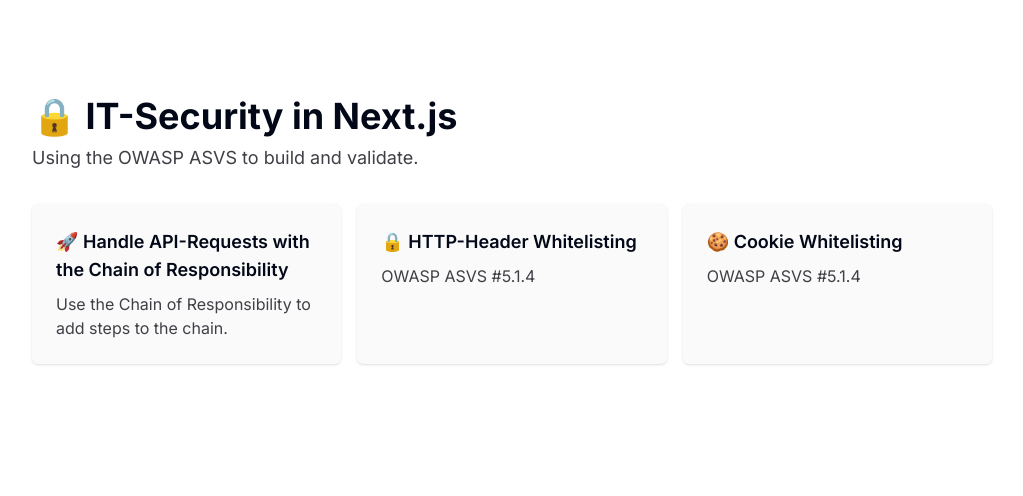
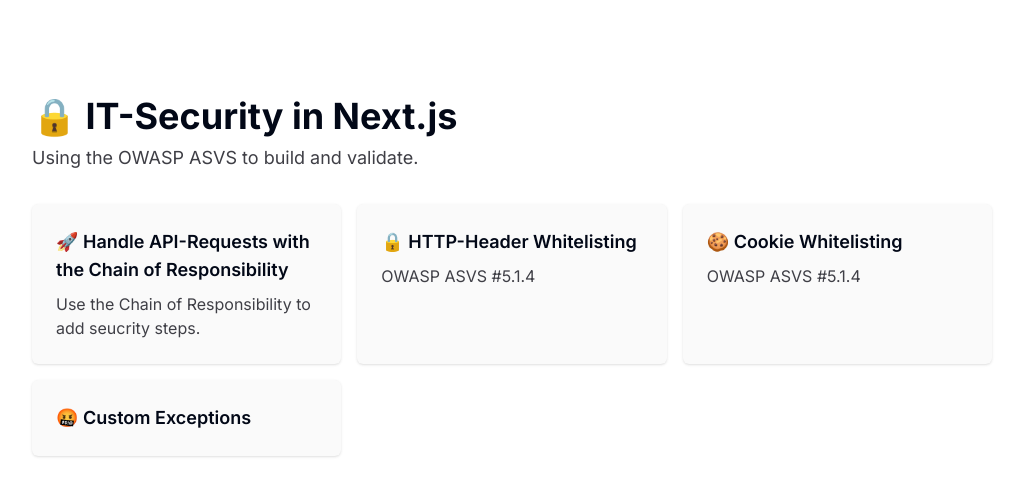
Before and after one commit to TobiasGleiter/nextjs-security, a Next.js app: page / in a window 1280 px wide. Shown: the top 496 px of the page, without its empty margins (128-1151 px from the left). Built offline with nearby package versions, Linux system fonts and the light colour scheme.

Commit message:
chore: custom error message

```diff
--- /dev/null
+++ b/src/app/api/v1/custom-exceptions/route.ts
@@ -0,0 +1,17 @@
+import { RequiresProPlanError } from "@/lib/exceptions/custom.exceptions";
+import { NextResponse } from "next/server";
+
+export async function GET() {
+  try {
+    const isUserPro = false;
+    if (!isUserPro) throw new RequiresProPlanError();
+
+    return NextResponse.json("I am secure!");
+  } catch (error) {
+    if (error instanceof RequiresProPlanError) {
+      return new Response(error.message, { status: 402 });
+    }
+
+    return NextResponse.json("Forbidden", { status: 403 });
+  }
+}
--- /dev/null
+++ b/src/app/docs/custom-exceptions/page.tsx
@@ -0,0 +1,3 @@
+export default function CustomExceptionsPage() {
+  return <div>CustomExceptionsPage</div>;
+}
--- a/src/app/page.tsx
+++ b/src/app/page.tsx
@@ -4,7 +4,7 @@
 const items = [
   {
     headline: "🚀 Handle API-Requests with the Chain of Responsibility",
-    description: "Use the Chain of Responsibility to add steps to the chain.",
+    description: "Use the Chain of Responsibility to add seucrity steps.",
     href: "/docs/chain-of-responsibilities",
   },
   {
@@ -16,6 +16,10 @@
     headline: "🍪 Cookie Whitelisting",
     description: "OWASP ASVS #5.1.4",
     href: "/docs/cookies",
+  },
+  {
+    headline: "🤬 Custom Exceptions",
+    href: "/docs/custom-exceptions",
   },
 ];
 
--- a/src/components/ui/card.tsx
+++ b/src/components/ui/card.tsx
@@ -2,7 +2,7 @@
 
 interface CardProps {
   headline: string;
-  description: string;
+  description?: string;
   href: string;
 }
 
@@ -12,7 +12,7 @@
       <Link href={href}>
         <h2 className="text-lg font-semibold hover:underline">{headline}</h2>
       </Link>
-      <p className="text-zinc-700">{description}</p>
+      {description && <p className="text-zinc-700">{description}</p>}
     </div>
   );
 }
--- /dev/null
+++ b/src/lib/exceptions/custom.exceptions.ts
@@ -0,0 +1,5 @@
+export class RequiresProPlanError extends Error {
+  constructor(message = "This action requires a pro plan") {
+    super(message);
+  }
+}
--- /dev/null
+++ b/src/lib/handler/user.handler.ts
@@ -0,0 +1,13 @@
+import { RequiresProPlanError } from "../exceptions/custom.exceptions";
+import { AbstractRequestHandler } from "./request.handler";
+
+export class UserIsPro extends AbstractRequestHandler {
+  public async handle(request: Request, _context: any): Promise<Error | null> {
+    const isUserPro = true;
+    if (!isUserPro) {
+      throw new RequiresProPlanError();
+    }
+
+    return super.handle(request, _context);
+  }
+}
```
